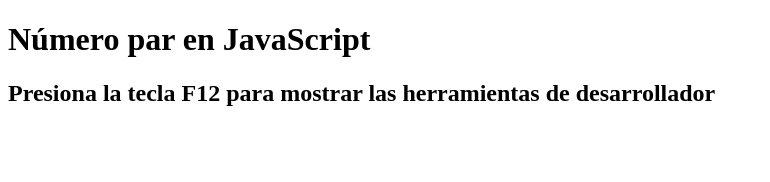
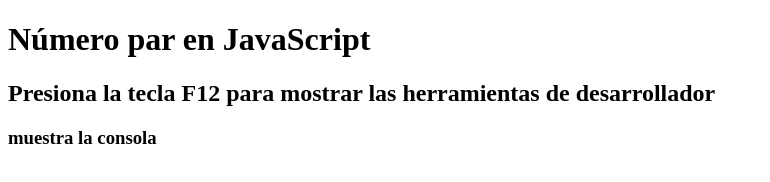
Before and after one commit to Omar-OgaDevs/javascript, a plain HTML site: page 01_numeroPar/index.html in a window 1280 px wide. Shown: the whole page, without its empty margins (0-770 px from the left). Drawn offline with Linux system fonts and the light colour scheme.

Commit message:
numero par

```diff
--- a/01_numeroPar/index.html
+++ b/01_numeroPar/index.html
@@ -10,5 +10,6 @@
 <body>
   <h1>Número par en JavaScript</h1>
   <h2>Presiona la tecla F12 para mostrar las herramientas de desarrollador</h2>
+  <h3>muestra la consola</h3>
 </body>
 </html>
```
